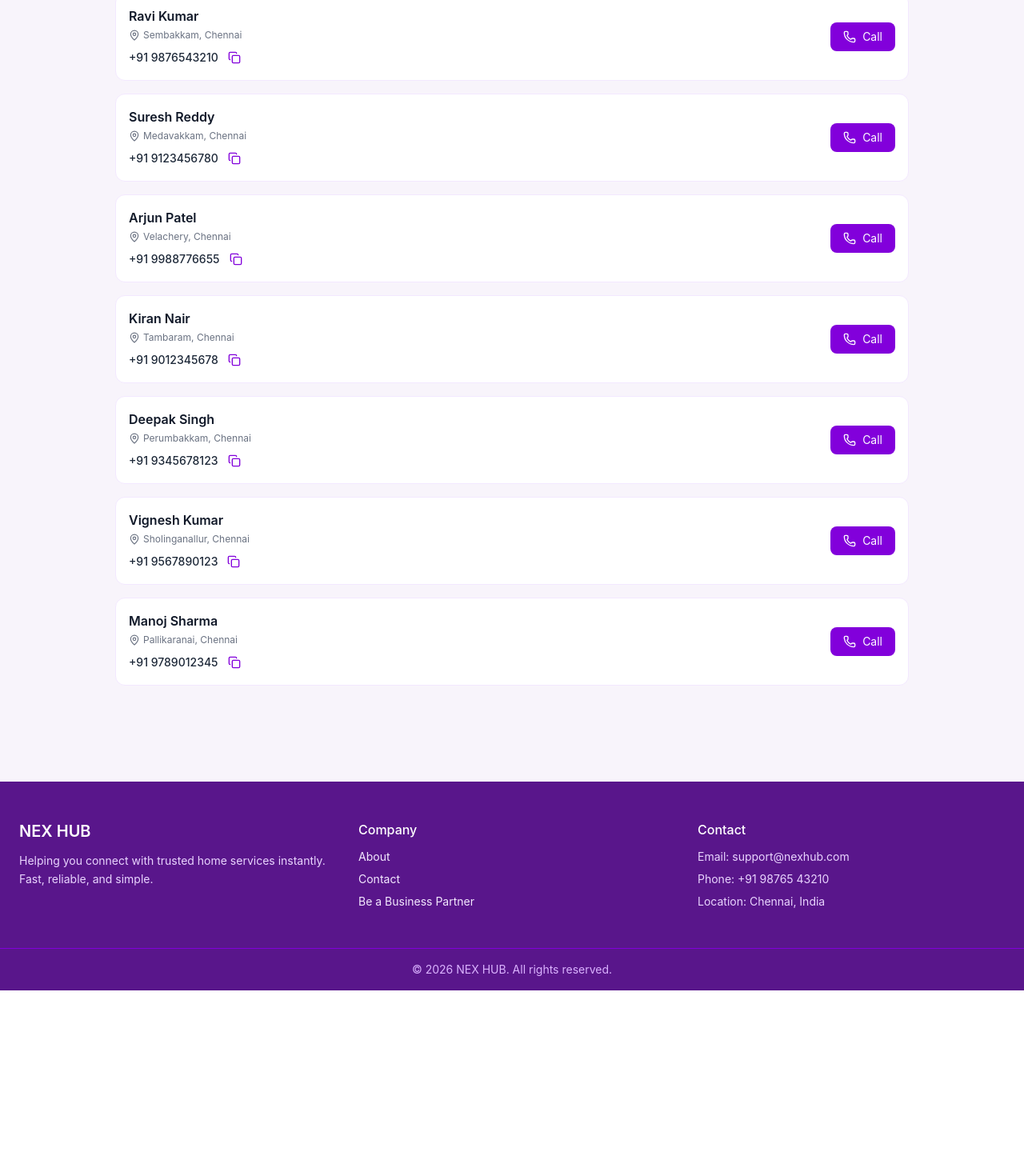
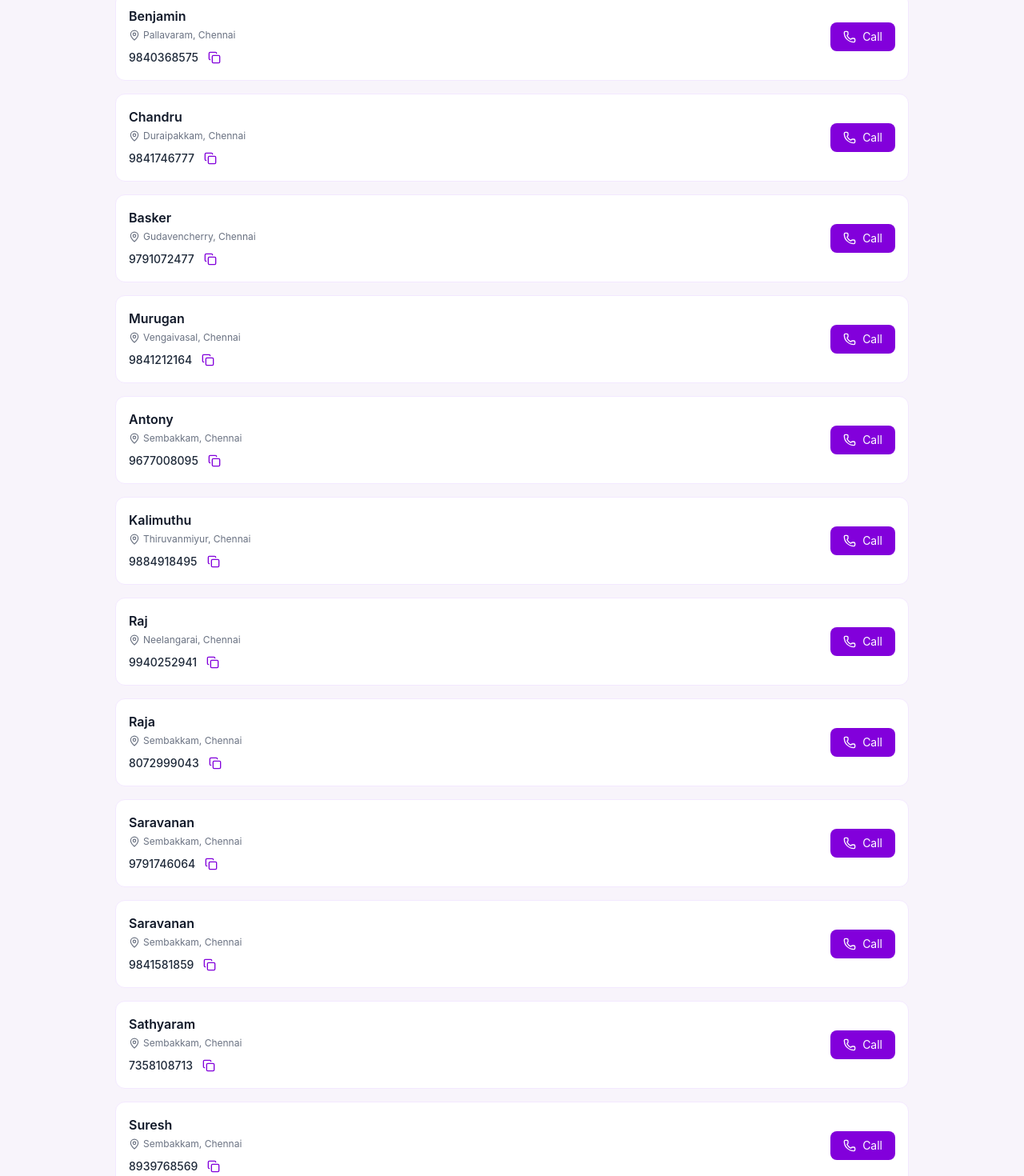
Before and after one commit to Mukunthan-A-R/nexhub, a React (Vite) app: page /electrician in a window 1280 px wide. Shown: the part 218-1688 px from the top of the page at 80% size. Before the commit the page ends 1456 px from the top, so only its background shows below. Built offline with nearby package versions, Linux system fonts and the light colour scheme.

Commit message:
Addin electrical people

```diff
--- a/src/pages/Electrician.jsx
+++ b/src/pages/Electrician.jsx
@@ -6,47 +6,89 @@ import ServiceList from "../components/ServiceList";
 const Electrician = () => {
  const data = [
   {
-      name: "Ravi Kumar",
-      role: "AC Service",
-      phone: "+91 9876543210",
+    name: "Benjamin",
+    role: "Electrician",
+    phone: "9840368575",
+    location: "Pallavaram, Chennai",
+  },
+  {
+    name: "Chandru",
+    role: "Electrician",
+    phone: "9841746777",
+    location: "Duraipakkam, Chennai",
+  },
+  {
+    name: "Basker",
+    role: "Electrician",
+    phone: "9791072477",
+    location: "Gudavencherry, Chennai",
+  },
+  {
+    name: "Murugan",
+    role: "Electrician",
+    phone: "9841212164",
+    location: "Vengaivasal, Chennai",
+  },
+  {
+    name: "Antony",
+    role: "Electrician",
+    phone: "9677008095",
     location: "Sembakkam, Chennai",
   },
   {
-      name: "Suresh Reddy",
-      role: "AC Service",
-      phone: "+91 9123456780",
-      location: "Medavakkam, Chennai",
+    name: "Kalimuthu",
+    role: "Electrician",
+    phone: "9884918495",
+    location: "Thiruvanmiyur, Chennai",
   },
   {
-      name: "Arjun Patel",
-      role: "AC Service",
-      phone: "+91 9988776655",
-      location: "Velachery, Chennai",
+    name: "Raj",
+    role: "Electrician",
+    phone: "9940252941",
+    location: "Neelangarai, Chennai",
   },
   {
-      name: "Kiran Nair",
-      role: "AC Service",
-      phone: "+91 9012345678",
-      location: "Tambaram, Chennai",
+    name: "Raja",
+    role: "Electrician",
+    phone: "8072999043",
+    location: "Sembakkam, Chennai",
   },
   {
-      name: "Deepak Singh",
-      role: "AC Service",
-      phone: "+91 9345678123",
-      location: "Perumbakkam, Chennai",
+    name: "Saravanan",
+    role: "Electrician",
+    phone: "9791746064",
+    location: "Sembakkam, Chennai",
   },
   {
-      name: "Vignesh Kumar",
-      role: "AC Service",
-      phone: "+91 9567890123",
-      location: "Sholinganallur, Chennai",
+    name: "Saravanan",
+    role: "Electrician",
+    phone: "9841581859",
+    location: "Sembakkam, Chennai",
   },
   {
-      name: "Manoj Sharma",
-      role: "AC Service",
-      phone: "+91 9789012345",
-      location: "Pallikaranai, Chennai",
+    name: "Sathyaram",
+    role: "Electrician",
+    phone: "7358108713",
+    location: "Sembakkam, Chennai",
   },
+  {
+    name: "Suresh",
+    role: "Electrician",
+    phone: "8939768569",
+    location: "Sembakkam, Chennai",
+  },
+  {
+    name: "Sriram",
+    role: "Electrician",
+    phone: "9884166114",
+    location: "Sembakkam, Chennai",
+  },
+  {
+    name: "Johnson",
+    role: "Electrician",
+    phone: "9283207018",
+    location: "Sembakkam, Chennai",
+  }
 ];
 
   return (
```
Lines whose indentation alone changed are shown as unchanged.
